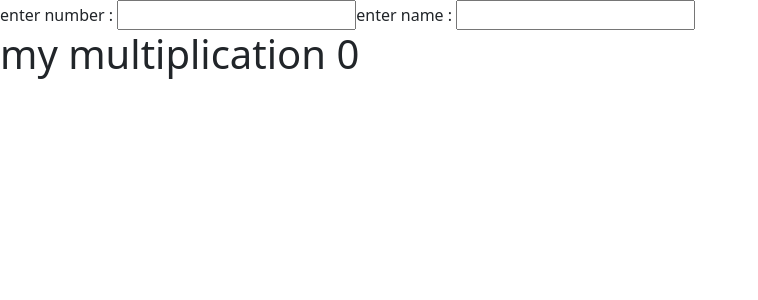
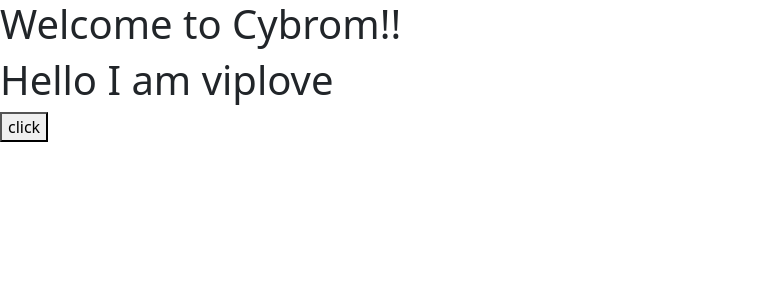
Before and after one commit to Viplovesana/Practice-react-js, a React (Vite) app: page / in a window 1280 px wide. Shown: the top 300 px of the page, without its empty margins (0-758 px from the left). Built offline with nearby package versions, Linux system fonts and the light colour scheme.

Commit message:
new commit

```diff
--- a/src/App.jsx
+++ b/src/App.jsx
@@ -8,6 +8,8 @@
 // import Update  from "./pages/update";
 // import Search from "./pages/search";
 // import MyEdit from "./pages/MyEdit";
+
+// import Cybrom from "./cybrom";
 
 // const App=()=>{
 //     return(
@@ -272,28 +274,42 @@
 // }
 // export default App;
 
-import { useState,useMemo } from "react";
+// import { useState,useMemo } from "react";
 
-const App=()=>{
-    const [mynum,setMynum]=useState("");
-    const [name,setName]=useState("");
+// const App=()=>{
+//     const [mynum,setMynum]=useState("");
+//     const [name,setName]=useState("");
+
+//     // const myagevalue=useMemo(mymulti,[mynum])
 
 
 
 
-    function mymulti(){
-        for(var i=0; i<10000000000; i++){}
-        return mynum*2
-    }
+//     // function mymulti(){
+//     //     for(var i=0; i<10000000000; i++){}
+//     //     return mynum*2
+//     // }
 
 
 
+//     return(
+//         <>
+
+//         enter number : <input type="number" value={mynum}  onChange={(e)=>{setMynum(e.target.value)}}/>
+//         enter name : <input type="text" value={name} onChange={(e)=>{setName(e.target.value)}} />
+//         {/* <h1>my age multiply by 2 is : {mymulti}</h1> */}
+
+//         </>
+//     )
+// }
+// export default App;
+
+import Cybrom from "./cybrom";
+const App=()=>{
     return(
         <>
-
-        enter number : <input type="number" value={mynum}  onChange={(e)=>{setMynum(e.target.value)}}/>
-        enter name : <input type="text" value={name} onChange={(e)=>{setName(e.target.value)}} />
-        <h1>my multiplication {mymulti()}</h1>
+        <h1>Welcome to Cybrom!!</h1>
+        <Cybrom/>
 
         </>
     )
--- /dev/null
+++ b/src/cybrom.jsx
@@ -0,0 +1,16 @@
+import { myuserContext } from "./usercontext";
+import { useContext } from "react";
+
+const Cybrom=()=>{
+    const{input,setInput}=useContext(myuserContext);
+
+    return(
+        <>
+
+        <h1>Hello I am {input}</h1>
+        <button onClick={()=>{setInput("ananya")}}>click</button>
+
+        </>
+    )
+};
+export default Cybrom;
--- a/src/main.jsx
+++ b/src/main.jsx
@@ -4,13 +4,15 @@ import App from './App.jsx'
 import 'bootstrap/dist/css/bootstrap.min.css';
 import "./style.css"
 import 'react-toastify/dist/ReactToastify.css';
-import LoginContext from './Logincontext.jsx';
+import Usercontext from './usercontext.jsx';
 
 
 
 createRoot(document.getElementById('root')).render(
 
-             <LoginContext>  <App /></LoginContext>
+    <Usercontext>  <App /></Usercontext>
+
+
 
 
 
--- a/src/usercontext.jsx
+++ b/src/usercontext.jsx
@@ -1,22 +1,24 @@
-
-import { useState,createContext } from "react";
-
-const mycontext=createContext();
+import { createContext ,useState} from "react";
 
 
-const Usercontext =({children})=>{
-    const [name,setName]=useState("viplove !!");
+
+const myuserContext=createContext();
+
+const Usercontext=({children})=>{
+    const[input,setInput]=useState("viplove")
 
     return(
         <>
 
-        <mycontext.Provider value={{name}}>
-            {children}
-        </mycontext.Provider>
+    <myuserContext.Provider value={{input,setInput}}>
+        {children}
+
+    </myuserContext.Provider>
 
 
         </>
     )
-    }
-    export default Usercontext;
-    export {mycontext};
+}
+export default Usercontext ;
+
+export {myuserContext};
```
